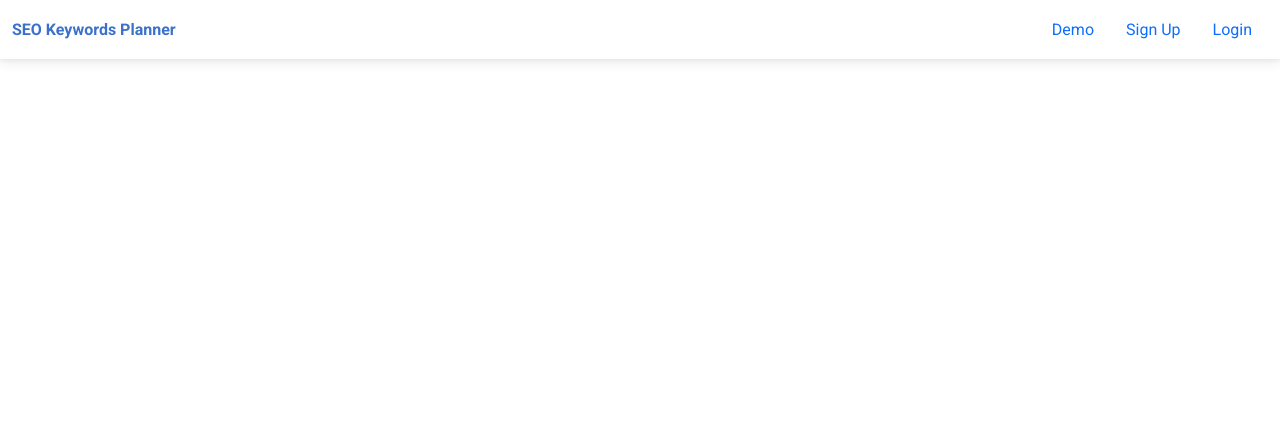
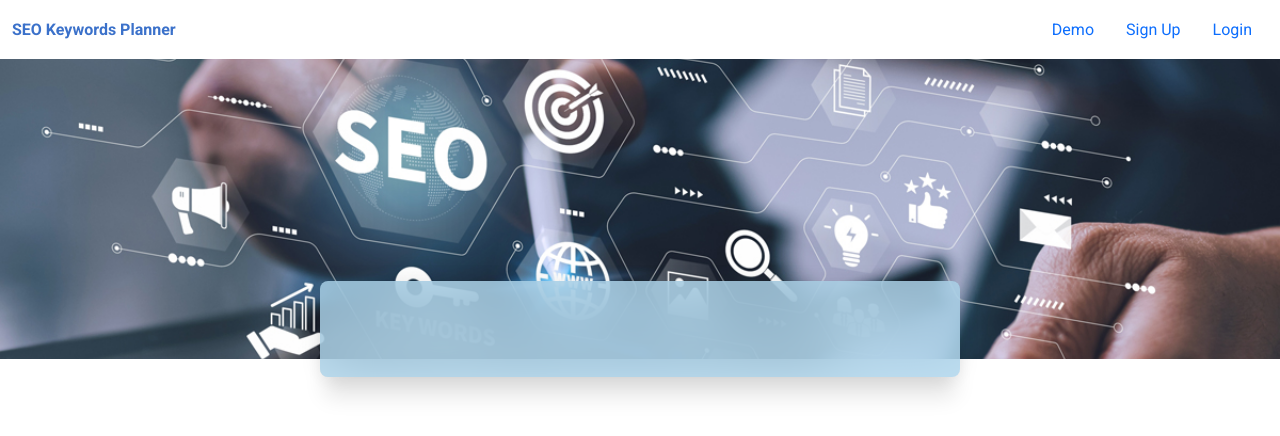
Before and after one commit to williamkoh0206/SEO-Keywords-Planner, a Flask app: template templates/update_info.html in a window 1280 px wide. Shown: the top 436 px of the page. Run offline with Flask 3, Linux system fonts and the light colour scheme; the template is opened without the code that fills it, so the values that code supplies are empty; some libraries are stand-ins or nearby versions.

Commit message:
Add the login alert and update the update_info UI

```diff
--- a/app.py
+++ b/app.py
@@ -113,7 +113,7 @@ def login():
                 session['username'] = user['username']
                 return redirect(url_for('home'))
 
-        return "Invalid username or password", 401
+        return render_template('login.html',active_page='login',username=username)
 
     return render_template('login.html',active_page = 'login')
 
--- a/templates/login.html
+++ b/templates/login.html
@@ -22,6 +22,11 @@
     >
       <div class="card-body py-5 px-md-5">
         <div class="row d-flex justify-content-center">
+          {% if username %}
+          <div class="alert alert-danger error-signup-alert pb-1" role="alert">
+            <p class="text-center">Invalid username or password</p>
+          </div>
+          {% endif %}
           <div class="col-lg-8">
             <h2 class="fw-bold mb-5">LOGIN</h2>
             <form method="POST" action="">
--- a/templates/update_info.html
+++ b/templates/update_info.html
@@ -1,16 +1,31 @@
 {% extends "base.html" %}
 {% block title %}Edit Account{% endblock %}
 {% block content %}
-<div class="container">
-  {% if updated %}
-  <div class="alert alert-success pb-1 my-4" role="alert">
-    <p class="text-center">Modified successfully!</p>
-  </div>
-  {%endif %}
+<section class="text-center">
+  <div class="p-5 bg-image"
+style=" background-image: url({{ url_for('static', filename='img/login-img.jpg') }});
+height: 300px;
+">
+</div>
+
+<!-- Background image -->
+
+<div class="card mx-4 mx-md-5 shadow-5-strong login-card"
+style="
+  margin-top: -100px;
+  background: hsla(202, 65%, 81%, 0.8);
+  backdrop-filter: blur(30px);
+"
+>
+  <div class="card-body py-5 px-md-5">
     {% if updated or username or email%}
-    <div class="container d-flex justify-content-center align-items-center vh-100">
-      <div class="card mx-4 mx-md-5 shadow-5-strong" style="background: hsla(202, 65%, 81%, 0.8); backdrop-filter: blur(30px);">
-        <div class="container mt-4 text-center p-4">
+    <div class="row d-flex justify-content-center">
+      {% if updated %}
+        <div class="alert alert-success pb-1 my-4" role="alert">
+          <p class="text-center">Modified successfully!</p>
+        </div>
+        {%endif %}
+        <div class="col-lg-8">
           <h3 class="account-title">Update User Information</h3>
           <form action="{{ url_for('update_info') }}" method="POST">
             <label for="username">Username:</label><br>
@@ -29,8 +44,9 @@
                 <button type="submit" class="btn btn-danger btn-lg">Delete Account</button>
           </form>
         </div>
-      </div>
     </div>
     {% endif %}
+  </div>
 </div>
+</section>
 {% endblock %}
```
